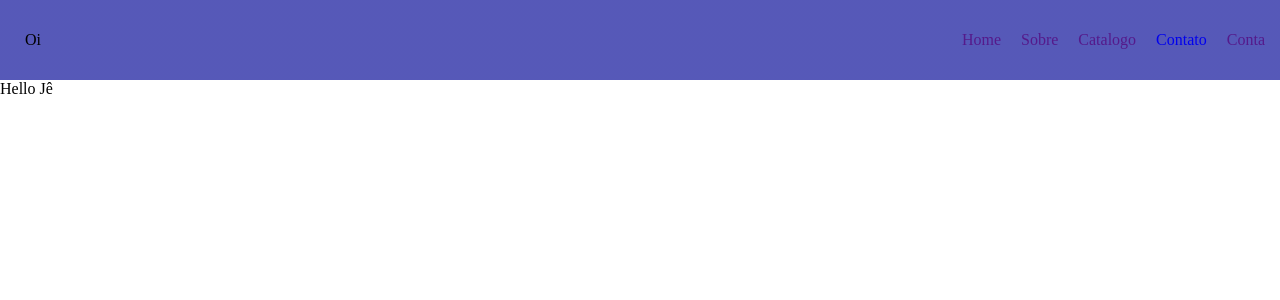
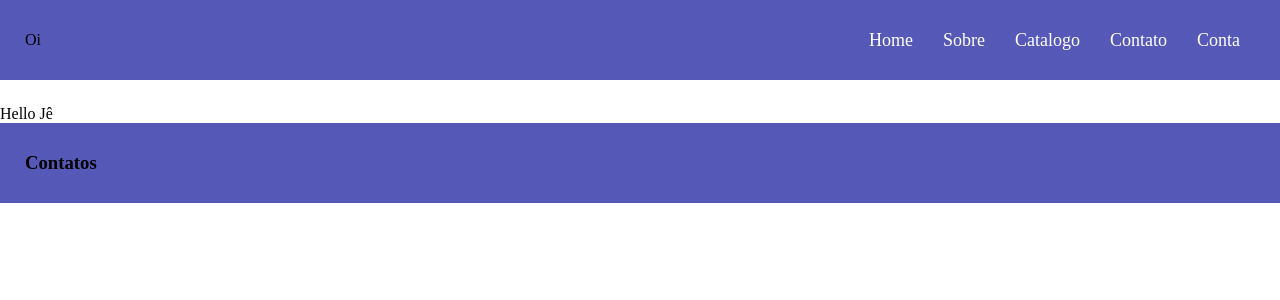
Before and after one commit to M4th3usao/World-of-Sneakers---Stock-Manager, an Angular app: page / in a window 1280 px wide. Shown: the top 300 px of the page. Built offline with nearby package versions, Linux system fonts and the light colour scheme.

Commit message:
alterações np header e footer

```diff
--- a/src/app/app.component.html
+++ b/src/app/app.component.html
@@ -1,2 +1,3 @@
 <app-header></app-header>
 <p>Hello Jê</p>
+<app-footer></app-footer>
--- a/src/app/components/footer/footer.component.css
+++ b/src/app/components/footer/footer.component.css
@@ -0,0 +1,26 @@
+* {
+    padding: 0;
+    margin: 0;
+    box-sizing: border-box;
+}
+
+body *{
+    font-family: 'Inter';
+}
+
+.footer{
+    display: flex;
+    flex-direction: row;
+    justify-content: space-between;
+    align-items: center;
+    margin-bottom: 25px;
+
+
+    height: 80px;
+    background: linear-gradient(0deg, rgba(78, 67, 208, 0.2), rgba(78, 67, 208, 0.2)), rgba(76, 82, 173, 0.93);
+}
+
+
+.footer h3{
+    margin-left: 25px;
+}
--- a/src/app/components/footer/footer.component.html
+++ b/src/app/components/footer/footer.component.html
@@ -1 +1,5 @@
-<p>footer works!</p>
+<div class="footer">
+    <h3>
+        Contatos
+    </h3>
+</div>
--- a/src/app/components/header/header.component.css
+++ b/src/app/components/header/header.component.css
@@ -13,6 +13,7 @@ body *{
     flex-direction: row;
     justify-content: space-between;
     align-items: center;
+    margin-bottom: 25px;
 
     height: 80px;
     background: linear-gradient(0deg, rgba(78, 67, 208, 0.2), rgba(78, 67, 208, 0.2)), rgba(76, 82, 173, 0.93);
@@ -24,9 +25,12 @@ body *{
 
 .menu{
     margin: 5px;
+    margin-right: 25px;
 }
 
 .menu a{
-    padding: 10px;
+    padding: 15px;
     text-decoration: none;
+    color: #fff;
+    font-size: 18px;
 }
```
